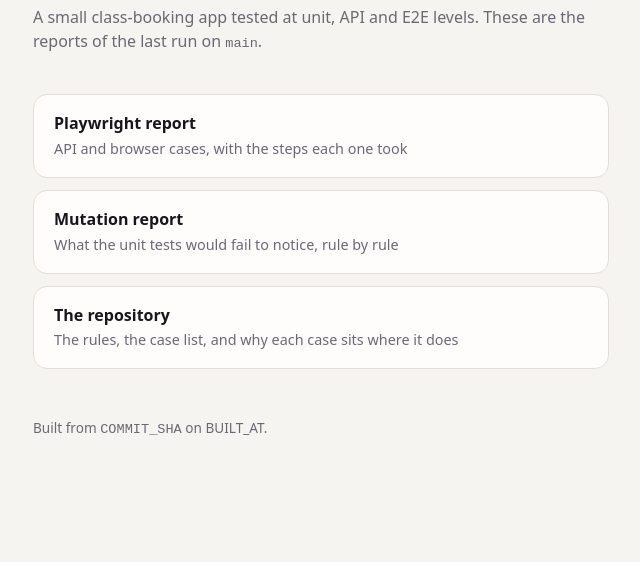
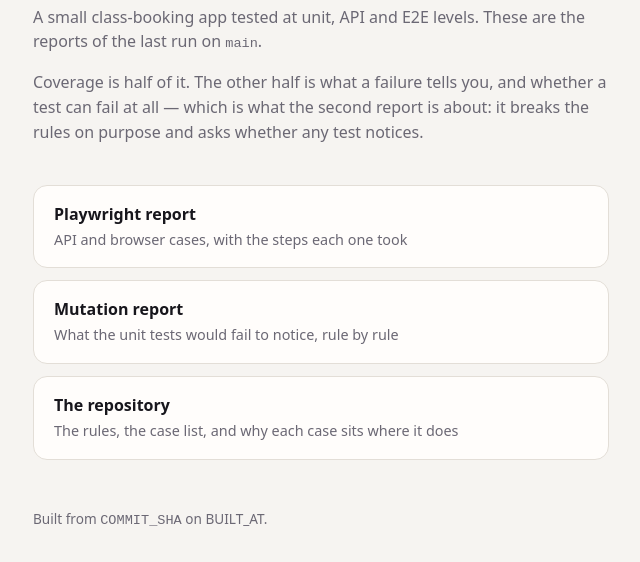
Before and after one commit to alisakrylova/studio-booking-qa, a website: page docs/pages/index.html in a window 1280 px wide. Shown: the part 120-682 px from the top of the page, without its empty margins (319-959 px from the left). Drawn offline with Linux system fonts and the light colour scheme.

```diff
--- a/docs/pages/index.html
+++ b/docs/pages/index.html
@@ -36,6 +36,11 @@
         A small class-booking app tested at unit, API and E2E levels. These are
         the reports of the last run on <code>main</code>.
       </p>
+      <p>
+        Coverage is half of it. The other half is what a failure tells you, and
+        whether a test can fail at all — which is what the second report is
+        about: it breaks the rules on purpose and asks whether any test notices.
+      </p>
 
       <ul>
         <li>
--- a/package.json
+++ b/package.json
@@ -15,9 +15,10 @@
     "test:unit": "vitest run",
     "test:api": "playwright test --project=api",
     "test:e2e": "playwright test --project=e2e",
+    "test:all-playwright": "playwright test",
     "test:smoke": "playwright test --grep @smoke",
-    "report": "playwright show-report",
-    "test:mutation": "stryker run"
+    "test:mutation": "stryker run",
+    "report": "playwright show-report"
   },
   "dependencies": {
     "express": "^5.2.1",
```
Also changed, not shown: .github/workflows/ci.yml.
